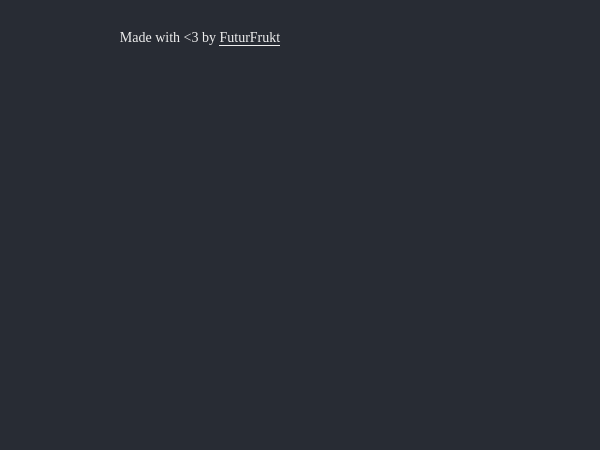
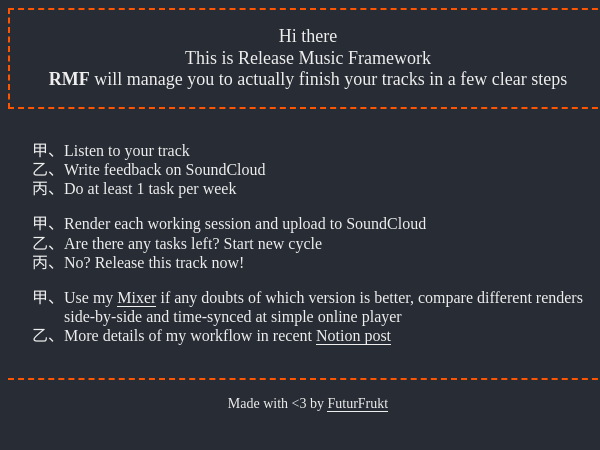
Before and after one commit to k-lekh/soundcloud-task-manager-extension, a browser extension: page popup/popup.html in a window 400 px wide. Shown: the whole page, 600 px wide, since content can reach past the window. Drawn offline with Linux system fonts and the light colour scheme.

Commit message:
images and texts

```diff
--- a/popup/popup.css
+++ b/popup/popup.css
@@ -2,13 +2,14 @@ html {
   --color-light: #50535a;
   --color-text: #eee;
   --color-dark: #282c34;
+  --color-sc: #FF5500;
   --opacity-fade: 0.6;
   background-color: var(--color-dark);
 }
 
 .info {
-  min-width: 220px;
-  padding: 16px;
+  min-width: 600px;
+  min-height: 400px;
   color: var(--color-text);
   font-size: 14px;
   text-align: center;
@@ -22,3 +23,35 @@ html {
 .info a:hover {
   border-bottom-color: transparent;
 }
+
+.info .header {
+  padding: 16px;
+  border-color: var(--color-sc);
+  border-width: 2px;
+  border-style: dashed;
+  text-align: center;
+  font-size: 18px;
+  line-height: 120%;
+  font-weight: 300;
+}
+
+.info header b {
+  font-weight: 400;
+}
+
+.info .footer {
+  padding: 16px;
+  border-top: 2px dashed var(--color-sc);
+}
+
+.info .body {
+  padding: 16px;
+  font-size: 16px;
+  text-align: left;
+  line-height: 120%;
+  font-weight: 300;
+}
+
+.info .body ul {
+  list-style: cjk-heavenly-stem;
+}
--- a/popup/popup.html
+++ b/popup/popup.html
@@ -4,7 +4,32 @@
     <link rel="stylesheet" href="./popup.css">
   </head>
   <body>
-    <p class="info">Made with <3 by <a href="https://linktr.ee/futurfrukt" target="_blank">FuturFrukt</a>
+    <div class="info">
+      <div class="header">
+        Hi there
+        <br/>This is Release Music Framework
+        <br/><b>RMF</b> will manage you to actually finish your tracks in a few clear steps
+      </div>
+      <div class="body">
+        <ul>
+          <li>Listen to your track</li>
+          <li>Write feedback on SoundCloud</li>
+          <li>Do at least 1 task per week</li>
+        </ul>
+        <ul>
+          <li>Render each working session and upload to SoundCloud</li>
+          <li>Are there any tasks left? Start new cycle</li>
+          <li>No? Release this track now!</li>
+        </ul>
+        <ul>
+          <li>Use my <a href="https://futurfrukt.github.io/mix/" target="_blank">Mixer</a> if any doubts of which version is better, compare different renders side-by-side and time-synced at simple online player</li>
+          <li>More details of my workflow in recent <a href="https://deeply-close-f2a.notion.site/Music-Framework-1-0-1bf712f725174a0e97de4442175c3284" target="_blank">Notion post</a></li>
+        </ul>
+      </div>
+      <div class="footer">
+        Made with <3 by <a href="https://linktr.ee/futurfrukt" target="_blank">FuturFrukt</a>
+      </div>
+    </div>
     <script src="./popup.js"></script>
   </body>
 </html>
```
Also changed, not shown: images/_128.png (added), images/_16.png (added), images/get_started128.png (deleted), images/get_started16.png (deleted), images/get_started32.png (deleted), images/get_started48.png (deleted), manifest.json.
